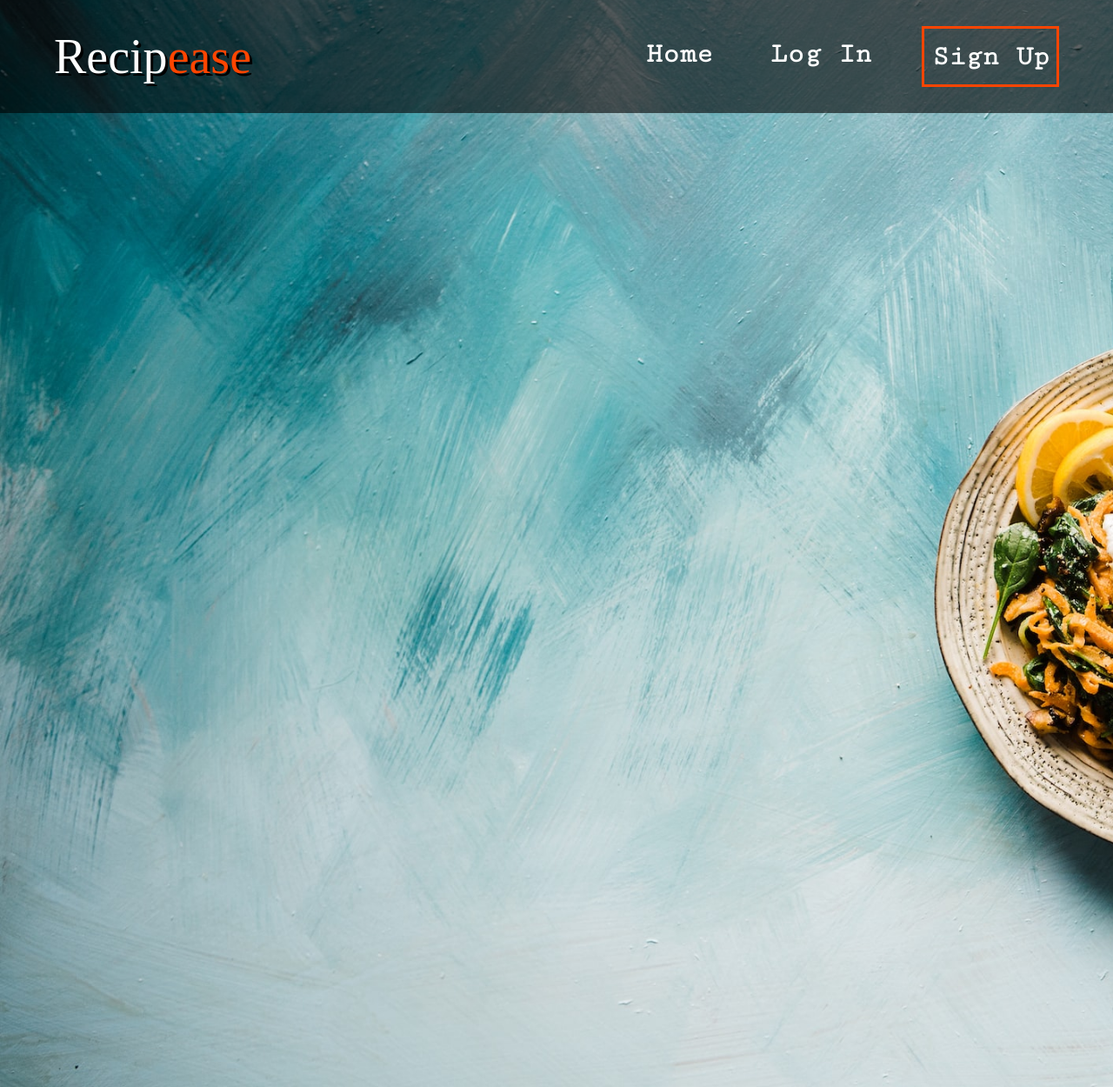
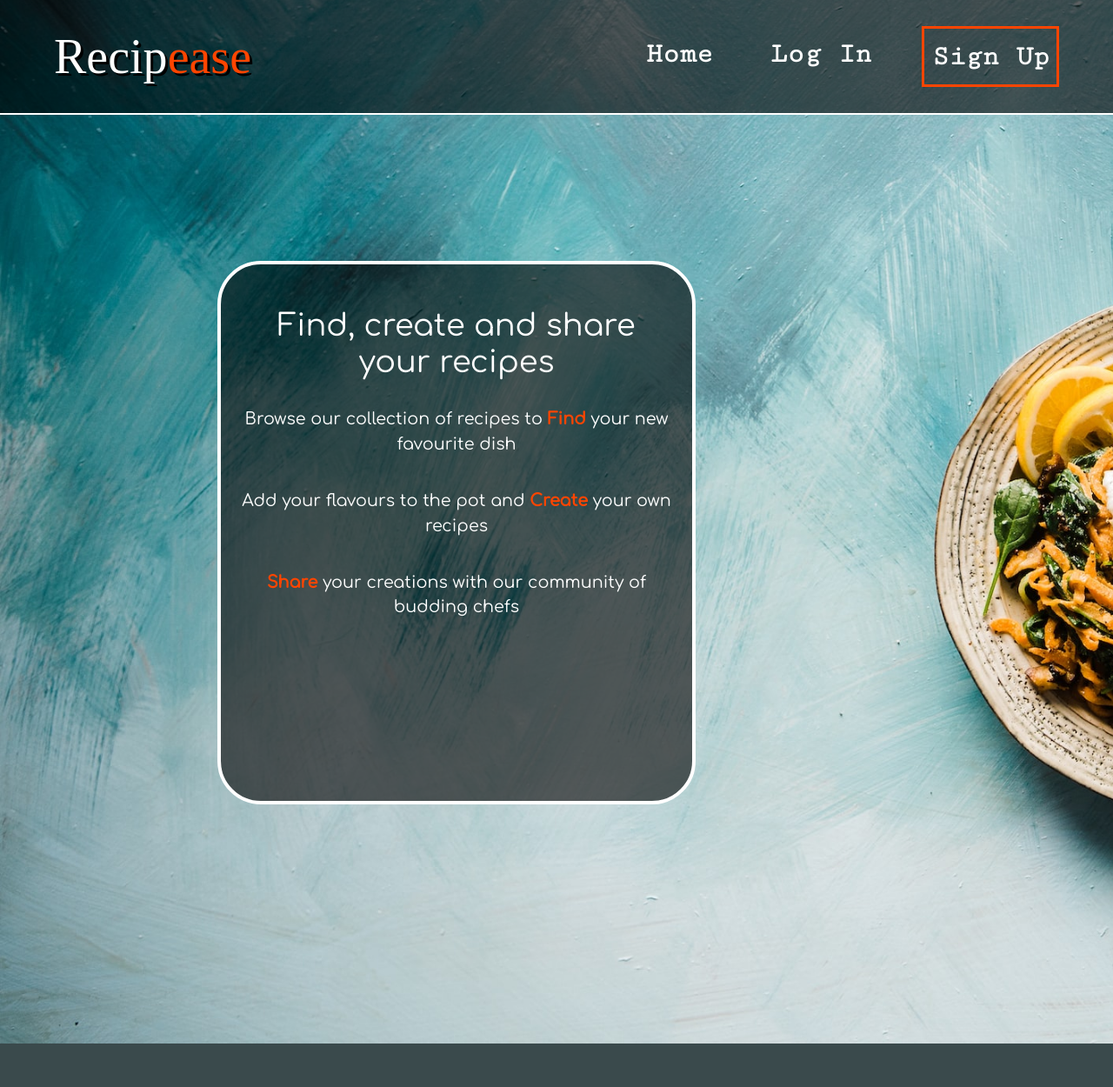
Before and after one commit to DHayes23/AMS-Recipe-Manager, a Python web app: template templates/index.html in a window 1280 px wide. Shown: the whole page at 87% size. After the commit the page ends 1200 px from the top, so only its background shows below. Run offline with Jinja, Linux system fonts and the light colour scheme; the template is opened without the code that fills it, so the values that code supplies are empty; some libraries are stand-ins or nearby versions; some web fonts are replaced.

Commit message:
Add intro section box and basic styling

```diff
--- a/static/css/main.css
+++ b/static/css/main.css
@@ -22,6 +22,7 @@
 
 .navbar {
     background-color: rgba(0, 0, 0, 0.6);
+    border-bottom: white solid 2px;
 }
 
 .navbar-brand {
@@ -68,5 +69,43 @@
     height: 1450px;
     background-image: url('/static/images/index-background.jpg');
     background-size: cover;
-    margin-top: -200px;
+    margin-top: -250px;
 }
+
+#intro-section-box {
+    position: relative;
+    background-color: rgba(0, 0, 0, 0.6);
+    height: 625px;
+    width: 550px;
+    margin-top: 550px;
+    margin-left: 250px;
+    border-radius: 50px;
+    border: white solid 4px;
+    color: white;
+    font-family: 'Comfortaa';
+    text-align: center;
+
+}
+
+#intro-section-heading {
+    margin-top: 40px;
+    margin-bottom: 10px;
+    text-align: center;
+    font-size: 2.2rem;
+    color: white;
+    padding: 10px;
+}
+
+.intro-section-text {
+    font-size: 1.2rem;
+    padding: 10px;
+}
+
+.intro-section-span {
+    color: orangered;
+    font-weight: bold;
+}
+
+.intro-section-icon {
+    margin-bottom: 20px;
+}
--- a/templates/index.html
+++ b/templates/index.html
@@ -7,6 +7,22 @@
 {% block body %}
 
     <section id="intro-section" class="container-fluid">
-
+        <div class="row">
+            <div id="intro-section-box" class="col-4">
+                <h2 id="intro-section-heading">Find, create and share your recipes</h2>
+                <div class="intro-section-text">
+                    <i class="intro-section-icon fa-duotone fa-magnifying-glass fa-2x" style="--fa-primary-color: orangered; --fa-secondary-color: white; --fa-secondary-opacity: 0.9;"></i>
+                    <p> Browse our collection of recipes to <span class="intro-section-span">Find</span> your new favourite dish</p>
+                </div>
+                <div class="intro-section-text">
+                    <i class=" intro-section-icon fa-duotone fa-file-plus fa-2x" style="--fa-primary-color: orangered; --fa-secondary-opacity: 0.9;"></i>
+                    <p >Add your flavours to the pot and <span class="intro-section-span">Create</span> your own recipes</p>
+                </div>
+                <div class="intro-section-text">
+                    <i class=" intro-section-icon fa-duotone fa-people-arrows fa-2x" style="--fa-primary-color: orangered; --fa-secondary-opacity: 0.9;"></i>
+                    <p><span class="intro-section-span"> Share</span> your creations with our community of budding chefs</p>
+                </div>
+            </div>
+        </div>
     </section>
 {% endblock %}
```
